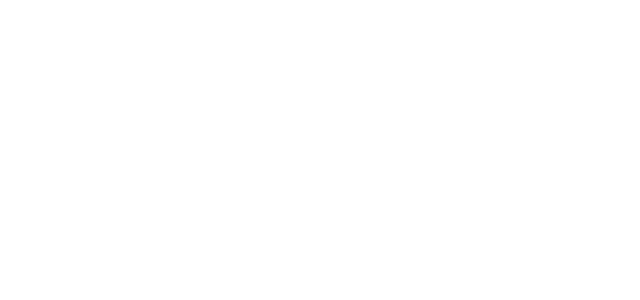
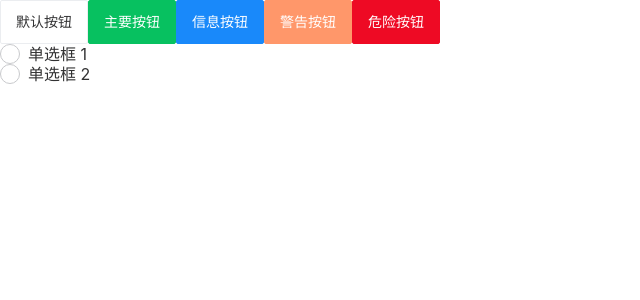
Before and after one commit to lk2856373265/topline-mobile, a Vue app: page / in a window 1280 px wide. Shown: the top 300 px of the page, without its empty margins (0-640 px from the left). Built offline with nearby package versions, Linux system fonts and the light colour scheme.

Commit message:
'项目-导入Vant组件库'

```diff
--- a/package.json
+++ b/package.json
@@ -8,6 +8,7 @@
     "lint": "vue-cli-service lint"
   },
   "dependencies": {
+    "vant": "^2.0.6",
     "vue": "^2.6.10",
     "vue-router": "^3.0.3",
     "vuex": "^3.1.1"
--- a/src/App.vue
+++ b/src/App.vue
@@ -1,5 +1,14 @@
 <template>
   <div id="app">
+    <van-button type="default">默认按钮</van-button>
+    <van-button type="primary">主要按钮</van-button>
+    <van-button type="info">信息按钮</van-button>
+    <van-button type="warning">警告按钮</van-button>
+    <van-button type="danger">危险按钮</van-button>
+  <van-radio-group v-model="radio">
+    <van-radio name="1" checked-color="green">单选框 1</van-radio>
+    <van-radio name="2" checked-color="#07c160">单选框 2</van-radio>
+  </van-radio-group>
    <router-view></router-view>
   </div>
 </template>
--- a/src/main.js
+++ b/src/main.js
@@ -1,6 +1,10 @@
 import Vue from 'vue'
 import App from './App.vue'
 import router from './router/index'
+import Vant from 'vant'
+import 'vant/lib/index.css'
+
+Vue.use(Vant)
 
 Vue.config.productionTip = false
 
```
Also changed, not shown: 1 other file (tests, documents, lock files or other folders).
